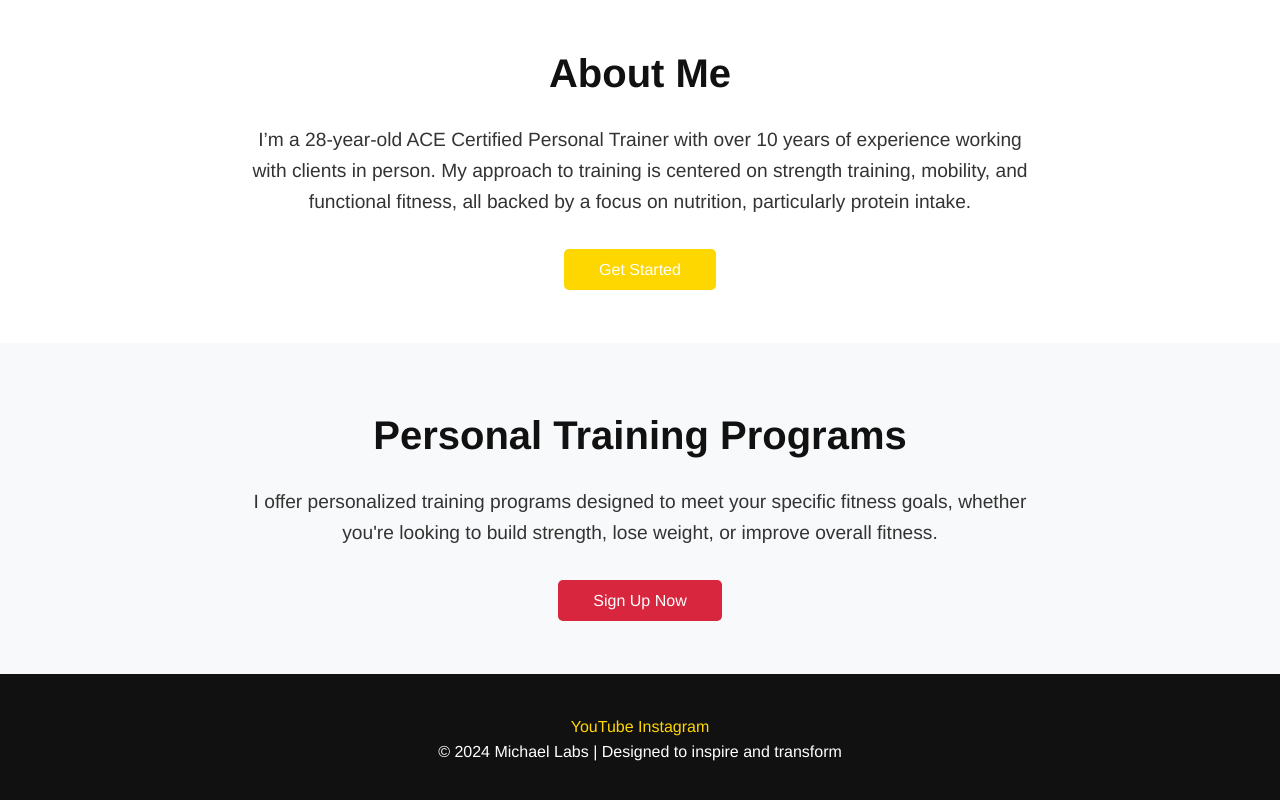
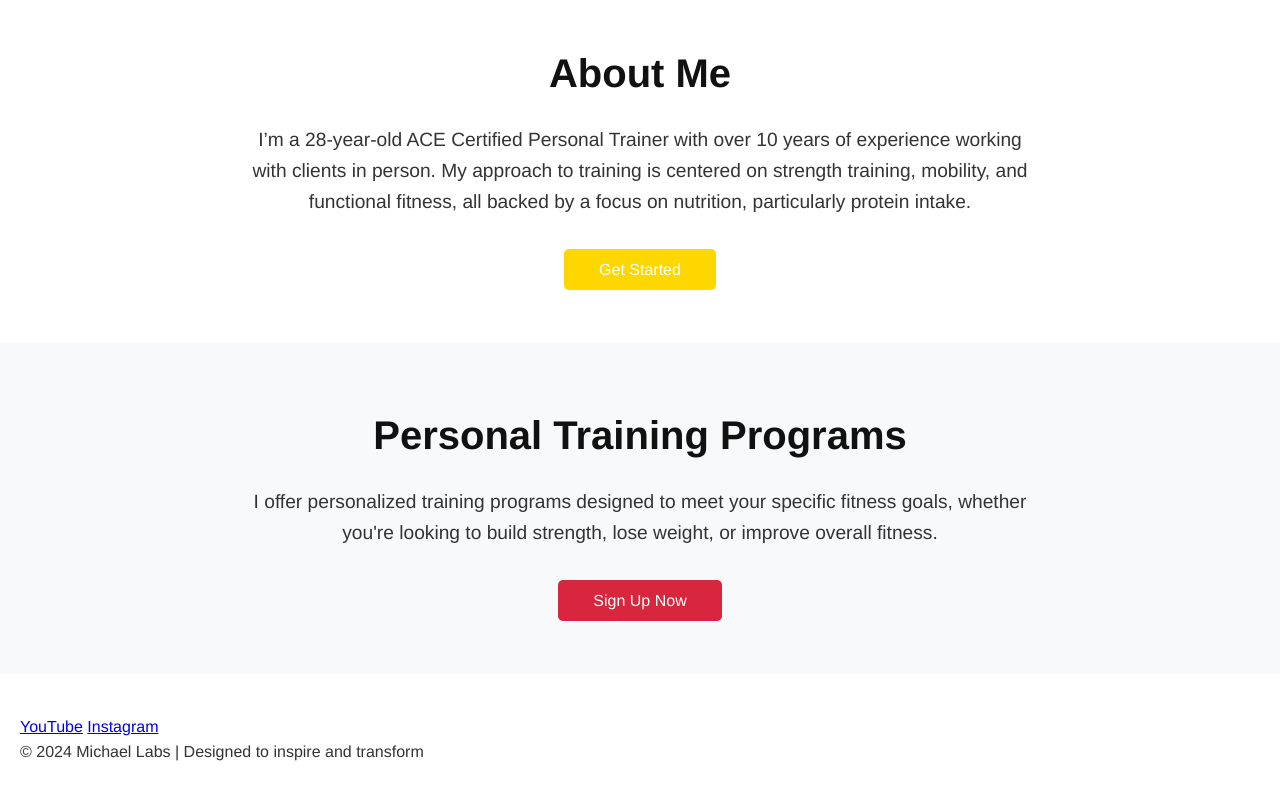
Before and after one commit to michaellabs/michael-labs-landing-page, a plain HTML site: page index.html in a window 1280 px wide. Shown: the part 1668-2468 px from the top of the page. Drawn offline with Linux system fonts and the light colour scheme.

Commit message:
Update styles.css

```diff
--- a/styles.css
+++ b/styles.css
@@ -82,6 +82,12 @@ body {
 .hero-section p {
     font-size: 1.4rem;
     margin-bottom: 40px;
+}
+
+.hero-section h2 {
+    font-size: 2.5rem;
+    color: #ffd700; /* Gold color */
+    margin-bottom: 20px;
 }
 
 .hero-section .primary-btn {
@@ -190,12 +196,4 @@ body {
 /* Footer */
 .footer {
     padding: 40px 20px;
-    background-color: #111;
-    color: white;
-    text-align: center;
-}
-
-.footer .social-links a {
-    text-decoration: none;
-    color: #ffd700; /* Gold for social icons */
-    margin:
+    background-color:
```
